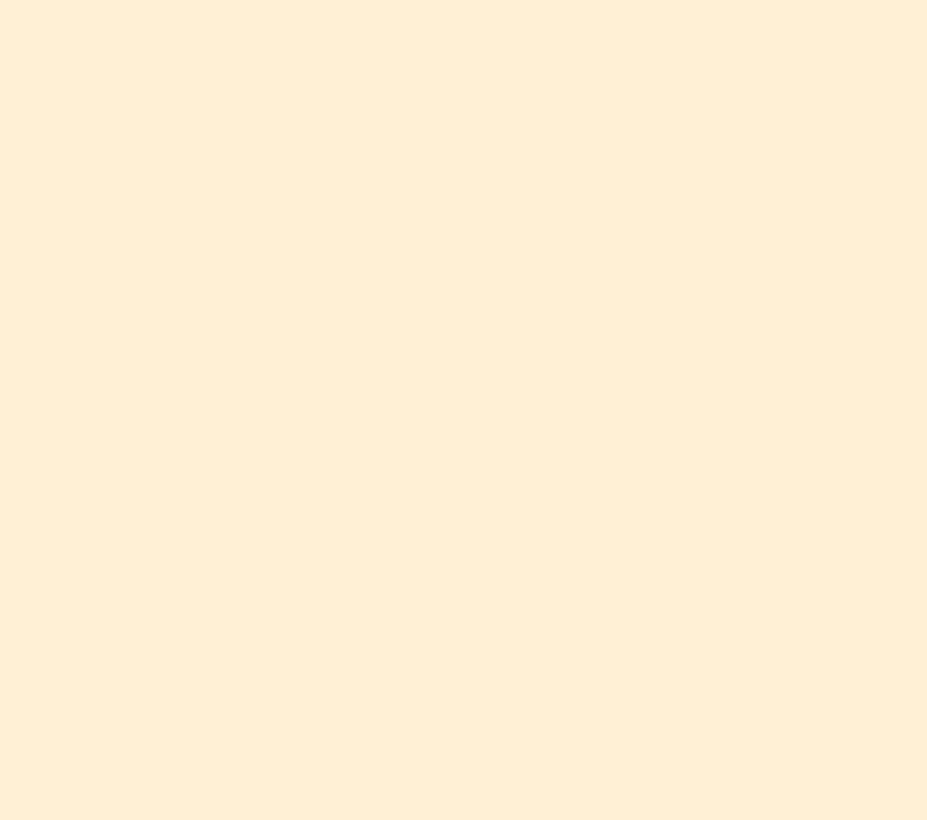
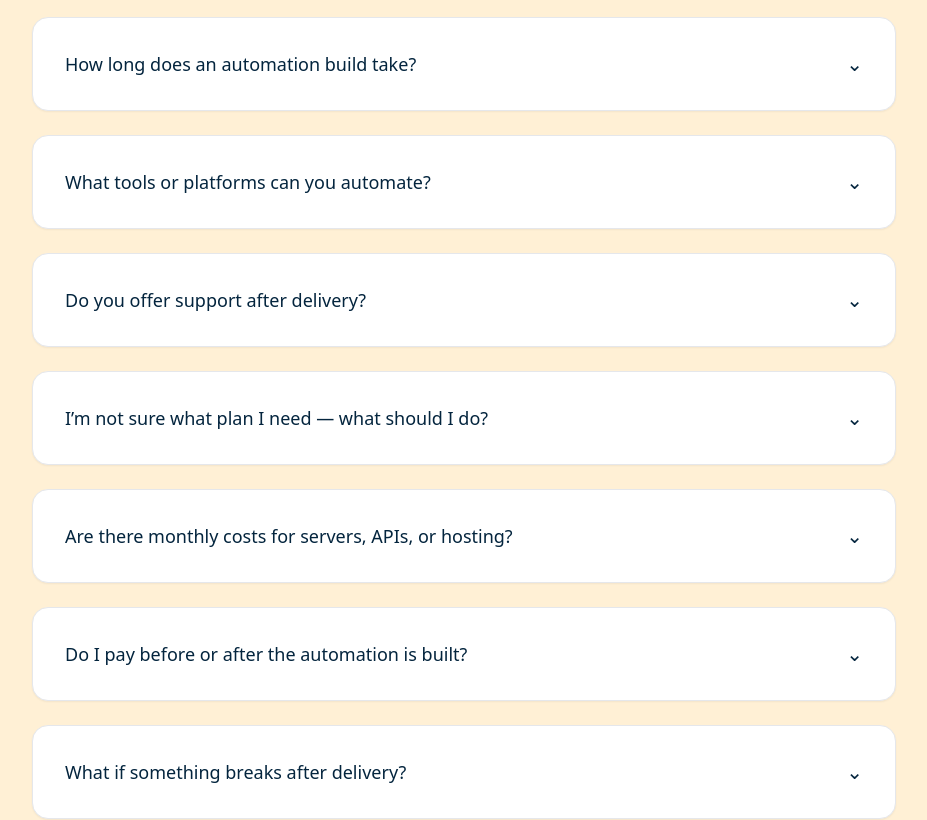
Before and after one commit to trimdex445/axon-automate, a Next.js app: page /pricing in a window 1280 px wide. Shown: the part 940-1760 px from the top of the page, without its empty margins (176-1103 px from the left). Before the commit the page ends 800 px from the top, so only its background shows below. Built offline with nearby package versions, Linux system fonts and the light colour scheme.

Commit message:
Add FAQ section to pricing page

```diff
--- a/pages/pricing.tsx
+++ b/pages/pricing.tsx
@@ -1,7 +1,9 @@
+import Layout from '@/components/Layout';
 import { Check, X, Crown, Sparkles, Settings } from 'lucide-react';
 
-export default function Pricing() {
+export default function PricingPage() {
   return (
+    <Layout>
       <section className="bg-[#fff0d5] py-20 px-4">
         <div className="max-w-6xl mx-auto text-center">
           <h2 className="text-4xl font-bold text-[#04253e] mb-4">Pricing Options</h2>
@@ -11,7 +13,7 @@ export default function Pricing() {
 
           <div className="grid grid-cols-1 md:grid-cols-3 gap-6">
             {/* Simple Automations */}
-          <div className="relative bg-white border border-gray-200 rounded-2xl p-8 shadow-sm flex flex-col justify-between">
+            <div className="relative bg-white border border-gray-200 rounded-2xl p-8 shadow-sm flex flex-col justify-between transition-transform duration-300 ease-in-out hover:scale-[1.03]">
               <div>
                 <div className="text-xs uppercase tracking-widest text-gray-500 mb-2 flex justify-center items-center">
                   <Sparkles className="w-4 h-4 mr-2" />
@@ -36,7 +38,7 @@ export default function Pricing() {
             </div>
 
             {/* End-to-End Automations */}
-          <div className="relative bg-white border-2 border-[#04253e] rounded-2xl p-8 shadow-lg flex flex-col justify-between scale-[1.03] z-10">
+            <div className="relative bg-white border-2 border-[#04253e] rounded-2xl p-8 shadow-lg flex flex-col justify-between transition-transform duration-300 ease-in-out hover:scale-[1.03]">
               <div className="absolute -top-3 left-1/2 transform -translate-x-1/2 bg-[#04253e] text-white text-xs px-3 py-1 rounded-full uppercase tracking-wide font-semibold">
                 Most popular
               </div>
@@ -64,7 +66,7 @@ export default function Pricing() {
             </div>
 
             {/* Business Systems Redesign */}
-          <div className="relative bg-white border border-yellow-400 rounded-2xl p-8 shadow-md flex flex-col justify-between">
+            <div className="relative bg-white border border-yellow-400 rounded-2xl p-8 shadow-md flex flex-col justify-between transition-transform duration-300 ease-in-out hover:scale-[1.03]">
               <div>
                 <div className="text-xs uppercase tracking-widest text-yellow-600 mb-2 flex justify-center items-center font-semibold">
                   <Crown className="w-4 h-4 mr-2" />
@@ -89,6 +91,83 @@ export default function Pricing() {
             </div>
           </div>
         </div>
+                {/* FAQ Section */}
+        <div className="max-w-4xl mx-auto mt-24 px-4">
+          <h3 className="text-3xl font-bold text-center text-[#04253e] mb-8">Frequently Asked Questions</h3>
+          <div className="space-y-6">
+            <details className="bg-white p-8 rounded-2xl shadow-sm group border border-gray-200">
+              <summary className="cursor-pointer text-lg font-medium text-[#04253e] flex justify-between items-center">
+                <span>How long does an automation build take?</span>
+                <span className="text-xl transform group-open:rotate-180 transition-transform">⌄</span>
+              </summary>
+              <p className="mt-3 text-sm text-gray-600">
+                Most small automations take 2–5 days. Full builds can take 1–3 weeks depending on complexity.
+              </p>
+            </details>
+
+            <details className="bg-white p-8 rounded-2xl shadow-sm group border border-gray-200">
+              <summary className="cursor-pointer text-lg font-medium text-[#04253e] flex justify-between items-center">
+                <span>What tools or platforms can you automate?</span>
+                <span className="text-xl transform group-open:rotate-180 transition-transform">⌄</span>
+              </summary>
+              <p className="mt-3 text-sm text-gray-600">
+                We can work with almost any modern tool including Google Workspace, Airtable, CRMs, databases, APIs, and form platforms.
+              </p>
+            </details>
+
+            <details className="bg-white p-8 rounded-2xl shadow-sm group border border-gray-200">
+              <summary className="cursor-pointer text-lg font-medium text-[#04253e] flex justify-between items-center">
+                <span>Do you offer support after delivery?</span>
+                <span className="text-xl transform group-open:rotate-180 transition-transform">⌄</span>
+              </summary>
+              <p className="mt-3 text-sm text-gray-600">
+                Yes — every automation includes 14 days of support. Ongoing plans are available if you need regular tweaks or monitoring.
+              </p>
+            </details>
+
+            <details className="bg-white p-8 rounded-2xl shadow-sm group border border-gray-200">
+              <summary className="cursor-pointer text-lg font-medium text-[#04253e] flex justify-between items-center">
+                <span>I’m not sure what plan I need — what should I do?</span>
+                <span className="text-xl transform group-open:rotate-180 transition-transform">⌄</span>
+              </summary>
+              <p className="mt-3 text-sm text-gray-600">
+                Reach out through our quote form — we’ll guide you based on your business, workflows, and team needs. No pressure or obligations.
+              </p>
+            </details>
+
+            <details className="bg-white p-8 rounded-2xl shadow-sm group border border-gray-200">
+              <summary className="cursor-pointer text-lg font-medium text-[#04253e] flex justify-between items-center">
+                <span>Are there monthly costs for servers, APIs, or hosting?</span>
+                <span className="text-xl transform group-open:rotate-180 transition-transform">⌄</span>
+              </summary>
+              <p className="mt-3 text-sm text-gray-600">
+                Some automations require ongoing infrastructure (like API credits, cloud servers, or database hosting). These costs vary based on usage and are always discussed upfront. Many one-off builds can run entirely free with no monthly fees.
+              </p>
+            </details>
+
+            <details className="bg-white p-8 rounded-2xl shadow-sm group border border-gray-200">
+              <summary className="cursor-pointer text-lg font-medium text-[#04253e] flex justify-between items-center">
+                <span>Do I pay before or after the automation is built?</span>
+                <span className="text-xl transform group-open:rotate-180 transition-transform">⌄</span>
+              </summary>
+              <p className="mt-3 text-sm text-gray-600">
+                We build a working test version first, and you only pay once you're happy with the results. No hidden surprises — just transparency and confidence.
+              </p>
+            </details>
+
+            <details className="bg-white p-8 rounded-2xl shadow-sm group border border-gray-200">
+              <summary className="cursor-pointer text-lg font-medium text-[#04253e] flex justify-between items-center">
+                <span>What if something breaks after delivery?</span>
+                <span className="text-xl transform group-open:rotate-180 transition-transform">⌄</span>
+              </summary>
+              <p className="mt-3 text-sm text-gray-600">
+                Every build includes a free 1-week follow-up check-in. If anything breaks or needs tweaking, we’ll fix it at no extra cost.
+              </p>
+            </details>
+          </div>
+        </div>
+
       </section>
+    </Layout>
   );
 }
```
Lines whose indentation alone changed are shown as unchanged.
